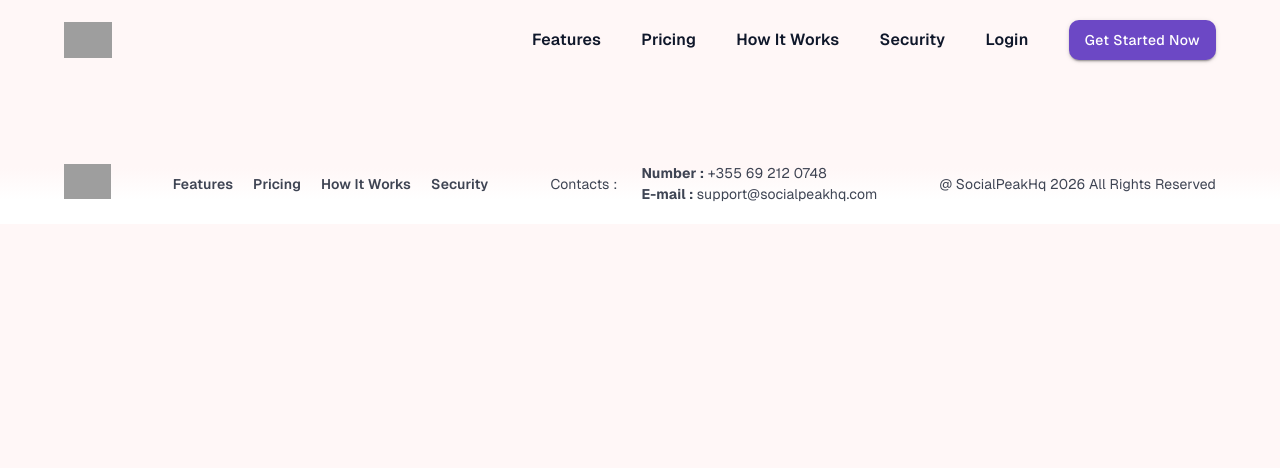
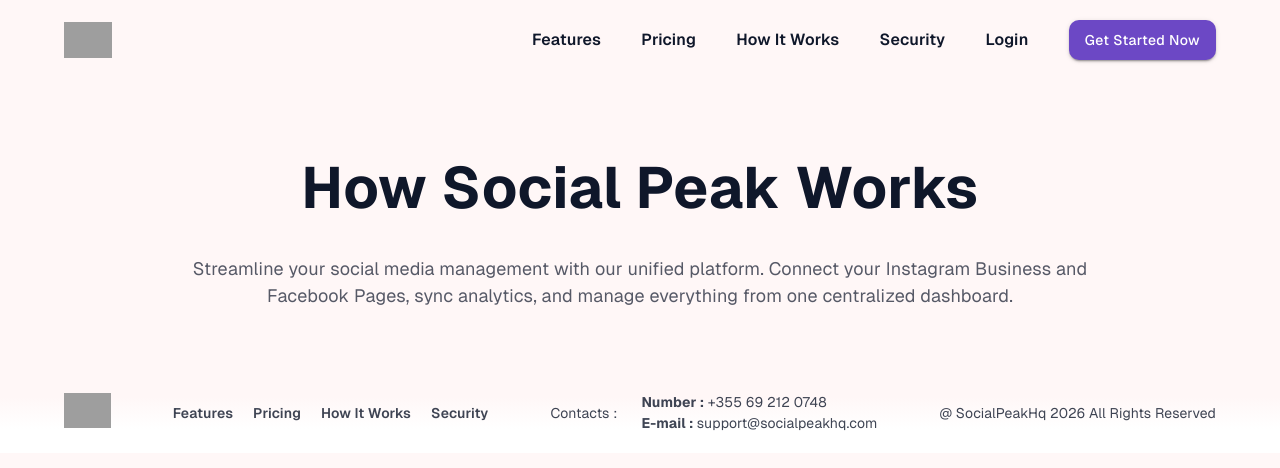
Before and after one commit to socialpeakhq/social-peak-landing, a React (Vite) app: page /how-it-works in a window 1280 px wide. Shown: the top 468 px of the page. Built offline with nearby package versions, Linux system fonts and the light colour scheme; grey boxes are pictures that could not be loaded.

Commit message:
started working on how it works page

```diff
--- a/src/components/Content/index.tsx
+++ b/src/components/Content/index.tsx
@@ -5,6 +5,7 @@
 const Home = lazy(() => import("../../pages/home/Container"))
 const Features = lazy(() => import("../../pages/features/Container"))
 const Pricing = lazy(() => import("../../pages/pricing/Container"))
+const HowItWorks = lazy(() => import("../../pages/howItWorks/Container"))
 
 export default function Content(): ReactElement {
   return (
@@ -14,6 +15,7 @@
         <Route path="/home" element={<Home />} />
         <Route path="/features" element={<Features />} />
         <Route path="/pricing" element={<Pricing />} />
+        <Route path="how-it-works" element={<HowItWorks />} />
       </Routes>
     </div>
   )
--- /dev/null
+++ b/src/pages/howItWorks/Container/index.tsx
@@ -0,0 +1,12 @@
+import { type ReactElement } from "react";
+import { Box, Typography } from "@mui/material";
+import styles from "./styles.module.scss"
+
+export default function HowItWorks(): ReactElement {
+  return (
+    <Box className={styles.container}>
+      <Typography className={styles.title}>How Social Peak Works</Typography>
+      <Typography className={styles.pageDescription}>Streamline your social media management with our unified platform. Connect your Instagram Business and Facebook Pages, sync analytics, and manage everything from one centralized dashboard.</Typography>
+    </Box>
+  )
+}
--- /dev/null
+++ b/src/pages/howItWorks/Container/styles.module.scss
@@ -0,0 +1,22 @@
+.container {
+  display: flex;
+  flex-direction: column;
+  gap: 24px;
+  align-items: center;
+  margin-top: 32px;
+}
+
+.title {
+  font-size: 58px;
+  color: var(--text-color);
+  font-weight: bold;
+  margin-top: 32px;
+}
+
+.pageDescription {
+  font-size: 18px;
+  color: var(--text-color);
+  opacity: 0.7;
+  width: 70dvw;
+  text-align: center;
+}
```
